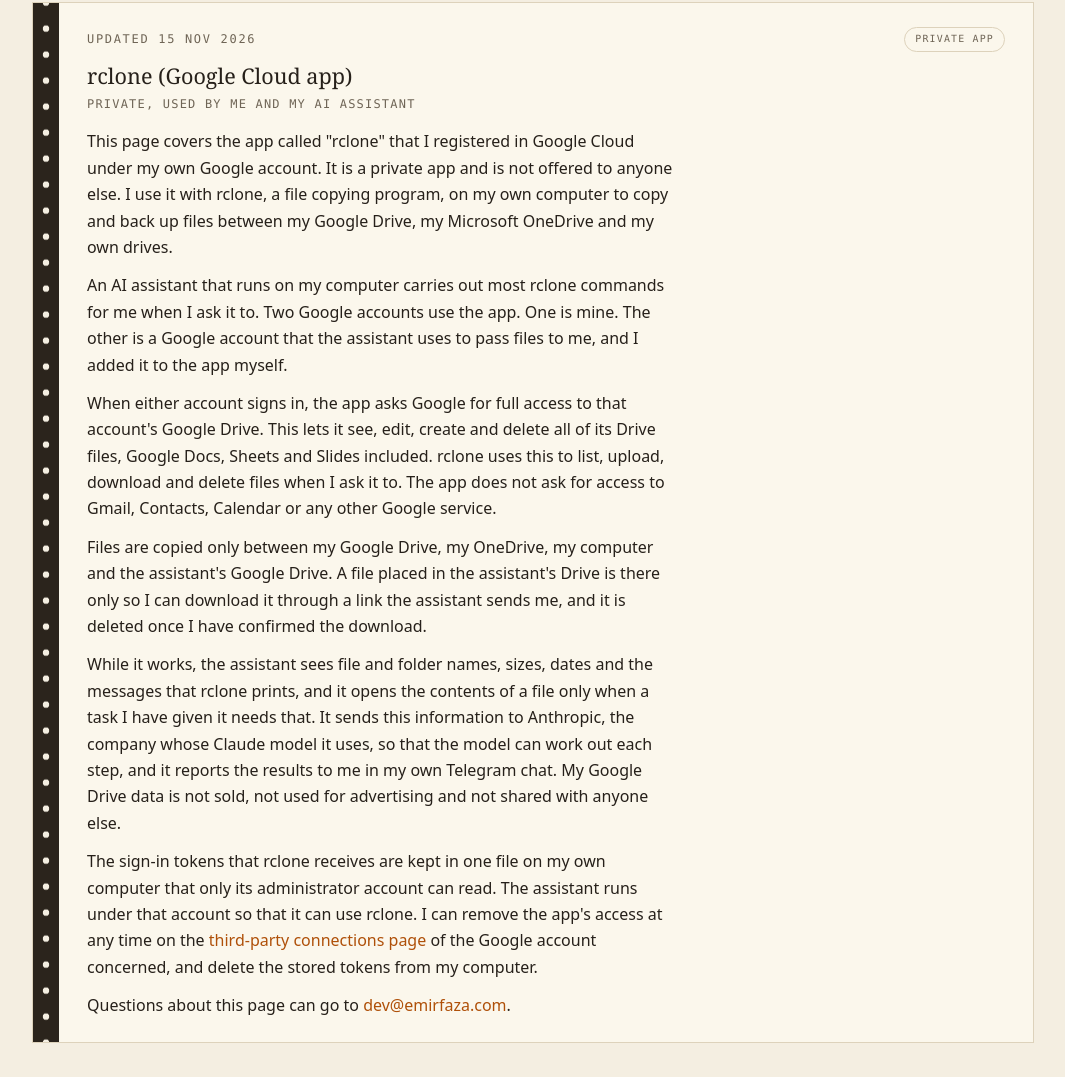
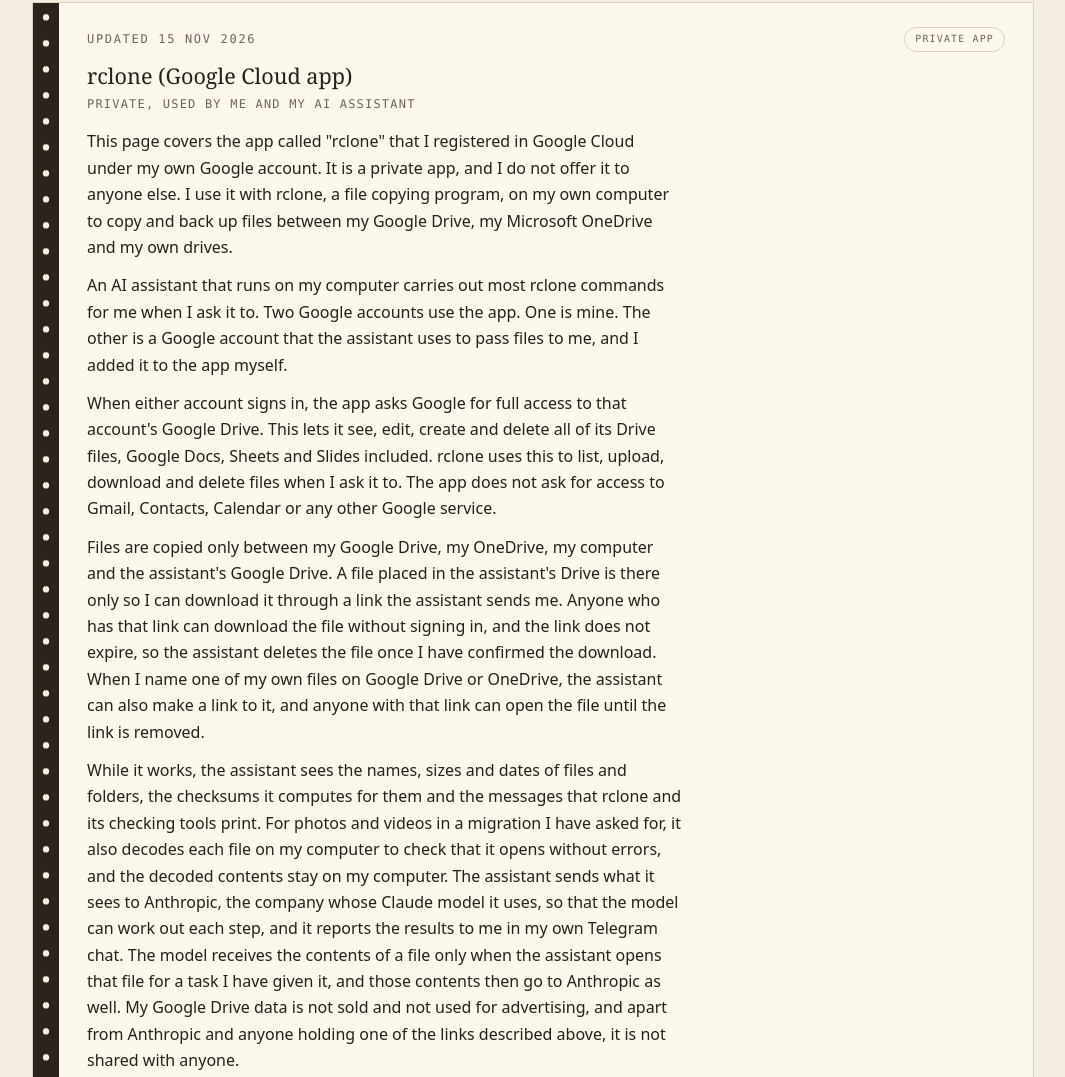
Before and after one commit to faza210/faza210.github.io, a plain HTML site: page privacy/index.html in a window 1280 px wide. Shown: the part 172-1249 px from the top of the page, without its empty margins (107-1172 px from the left). Drawn offline with Linux system fonts and the light colour scheme.

Commit message:
Say on the privacy page that drop links are public and who receives what

```diff
--- a/privacy/index.html
+++ b/privacy/index.html
@@ -33,11 +33,11 @@
                     <div class="frame-top"><span>Updated 15 Nov 2026</span><span class="badge muted-badge">Private app</span></div>
                     <h3>rclone (Google Cloud app)</h3>
                     <p class="frame-role">Private, used by me and my AI assistant</p>
-                    <p>This page covers the app called "rclone" that I registered in Google Cloud under my own Google account. It is a private app and is not offered to anyone else. I use it with rclone, a file copying program, on my own computer to copy and back up files between my Google Drive, my Microsoft OneDrive and my own drives.</p>
+                    <p>This page covers the app called "rclone" that I registered in Google Cloud under my own Google account. It is a private app, and I do not offer it to anyone else. I use it with rclone, a file copying program, on my own computer to copy and back up files between my Google Drive, my Microsoft OneDrive and my own drives.</p>
                     <p>An AI assistant that runs on my computer carries out most rclone commands for me when I ask it to. Two Google accounts use the app. One is mine. The other is a Google account that the assistant uses to pass files to me, and I added it to the app myself.</p>
                     <p>When either account signs in, the app asks Google for full access to that account's Google Drive. This lets it see, edit, create and delete all of its Drive files, Google Docs, Sheets and Slides included. rclone uses this to list, upload, download and delete files when I ask it to. The app does not ask for access to Gmail, Contacts, Calendar or any other Google service.</p>
-                    <p>Files are copied only between my Google Drive, my OneDrive, my computer and the assistant's Google Drive. A file placed in the assistant's Drive is there only so I can download it through a link the assistant sends me, and it is deleted once I have confirmed the download.</p>
-                    <p>While it works, the assistant sees file and folder names, sizes, dates and the messages that rclone prints, and it opens the contents of a file only when a task I have given it needs that. It sends this information to Anthropic, the company whose Claude model it uses, so that the model can work out each step, and it reports the results to me in my own Telegram chat. My Google Drive data is not sold, not used for advertising and not shared with anyone else.</p>
+                    <p>Files are copied only between my Google Drive, my OneDrive, my computer and the assistant's Google Drive. A file placed in the assistant's Drive is there only so I can download it through a link the assistant sends me. Anyone who has that link can download the file without signing in, and the link does not expire, so the assistant deletes the file once I have confirmed the download. When I name one of my own files on Google Drive or OneDrive, the assistant can also make a link to it, and anyone with that link can open the file until the link is removed.</p>
+                    <p>While it works, the assistant sees the names, sizes and dates of files and folders, the checksums it computes for them and the messages that rclone and its checking tools print. For photos and videos in a migration I have asked for, it also decodes each file on my computer to check that it opens without errors, and the decoded contents stay on my computer. The assistant sends what it sees to Anthropic, the company whose Claude model it uses, so that the model can work out each step, and it reports the results to me in my own Telegram chat. The model receives the contents of a file only when the assistant opens that file for a task I have given it, and those contents then go to Anthropic as well. My Google Drive data is not sold and not used for advertising, and apart from Anthropic and anyone holding one of the links described above, it is not shared with anyone.</p>
                     <p>The sign-in tokens that rclone receives are kept in one file on my own computer that only its administrator account can read. The assistant runs under that account so that it can use rclone. I can remove the app's access at any time on the <a href="https://myaccount.google.com/connections" target="_blank" rel="noopener noreferrer">third-party connections page</a> of the Google account concerned, and delete the stored tokens from my computer.</p>
                     <p>Questions about this page can go to <a href="mailto:dev@emirfaza.com">dev@emirfaza.com</a>.</p>
                 </div>
```
